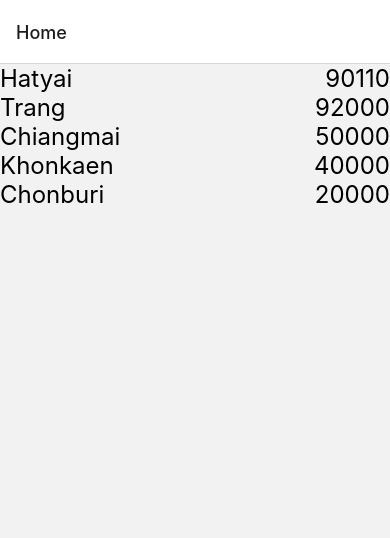
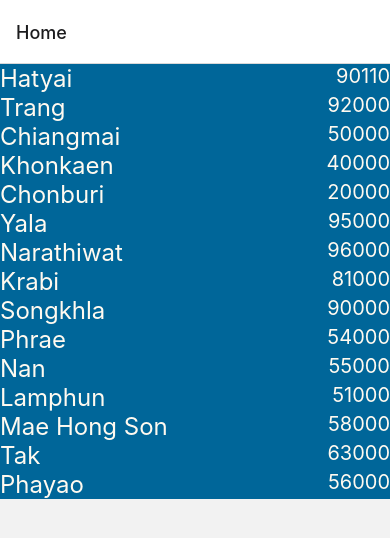
Before and after one commit to NurhayateeMahadungg/3SA04lab-reactnative705, a React Native app: screen /Home in a window 390 px wide. Shown: the top 538 px of the page. Built offline with nearby package versions, Linux system fonts and the light colour scheme.

Commit message:
3SA04reactnative 6310110705 com&push3

```diff
--- a/screen/ZipCodeScreen.js
+++ b/screen/ZipCodeScreen.js
@@ -9,6 +9,16 @@ const availableZipItems = [
     { place: 'Chiangmai', code: '50000' },
     { place: 'Khonkaen', code: '40000' },
     { place: 'Chonburi', code: '20000' },
+    { place: 'Yala', code: '95000' },
+    { place: 'Narathiwat', code: '96000' },
+    { place: 'Krabi', code: '81000' },
+    { place: 'Songkhla', code: '90000' },
+    { place: 'Phrae', code: '54000' },
+    { place: 'Nan', code: '55000' },
+    { place: 'Lamphun', code: '51000' },
+    { place: 'Mae Hong Son', code: '58000' },
+    { place: 'Tak', code: '63000' },
+    { place: 'Phayao', code: '56000' },
 ]
 
 const ZipItem = ({place, code, navigation}) => (
@@ -16,7 +26,7 @@ const ZipItem = ({place, code, navigation}) => (
         navigation.navigate('Weather', {zipCode: code})
     }}>
         <View style={styles.zipItem}>
-            <Text style={styles.subtitle}>{place}</Text>
+            <Text style={styles.title}>{place}</Text>
             <Text style={styles.subtitle}>{code}</Text>
         </View>
     </TouchableHighlight>
@@ -37,7 +47,8 @@ const styles = StyleSheet.create({
     zipItem: {
         flex: 1,
         flexDirection: 'row',
-        justifyContent: 'space-between'
+        justifyContent: 'space-between',
+        backgroundColor: "#006699"
     },
     zipPlace: {
         flex: 1,
@@ -45,8 +56,12 @@ const styles = StyleSheet.create({
     zipCode: {
         flex: 1,
     },
+    title: {
+        fontSize: 24,
+        color: '#fffaf0'
+    },
     subtitle: {
-        fontSize: 24,
-        color: '#000'
+        fontSize: 20,
+        color: '#fffaf0'
     }
 })
```
